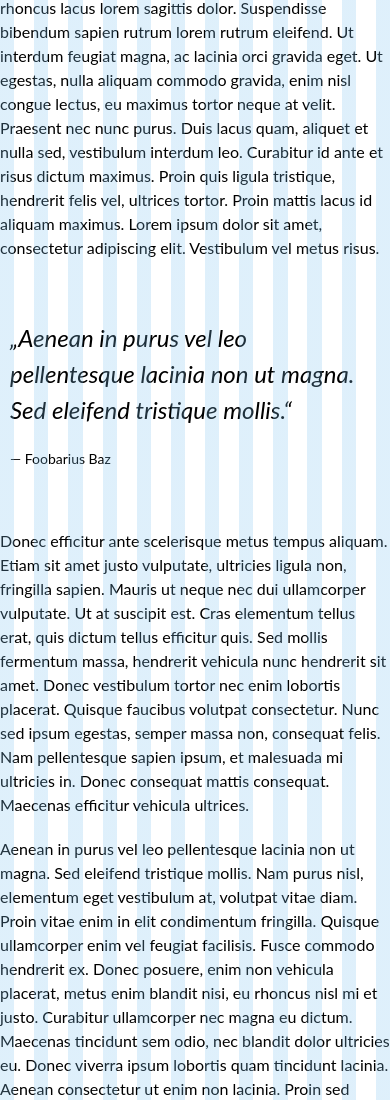
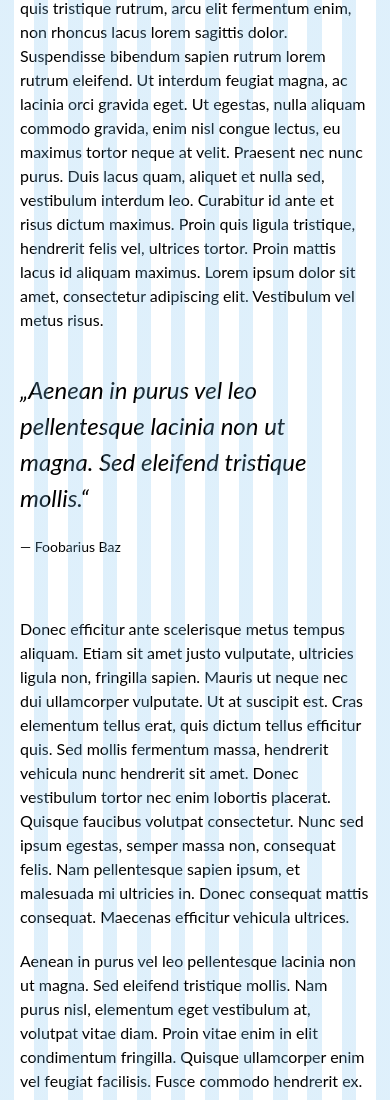
Before and after one commit to VifillS/vangari, a website: page um.html in a window 390 px wide. Shown: the part 860-1960 px from the top of the page. Drawn offline with nearby package versions, Linux system fonts and the light colour scheme; files that its build step writes are made by us from their sources.

Commit message:
um breytingar

```diff
--- a/scss/grid.scss
+++ b/scss/grid.scss
@@ -67,7 +67,7 @@
   }
 
   &-sm {
-    @media (max-width: 600px) {
+    @media (max-width: 599px) {
       &-12 {
         @include columns(12);
       }
--- a/scss/text.scss
+++ b/scss/text.scss
@@ -10,7 +10,7 @@
 
   .quote {
     float: right;
-    padding: $gutter;
+    // padding: $gutter;
     margin: 0 $gutter/2;
     font-size: 1.5em;
     font-style: italic;
@@ -26,3 +26,8 @@
   }
 
 }
+article {
+  @media (max-width:600px) {
+    margin:0 $gutter;
+  }
+}
```
